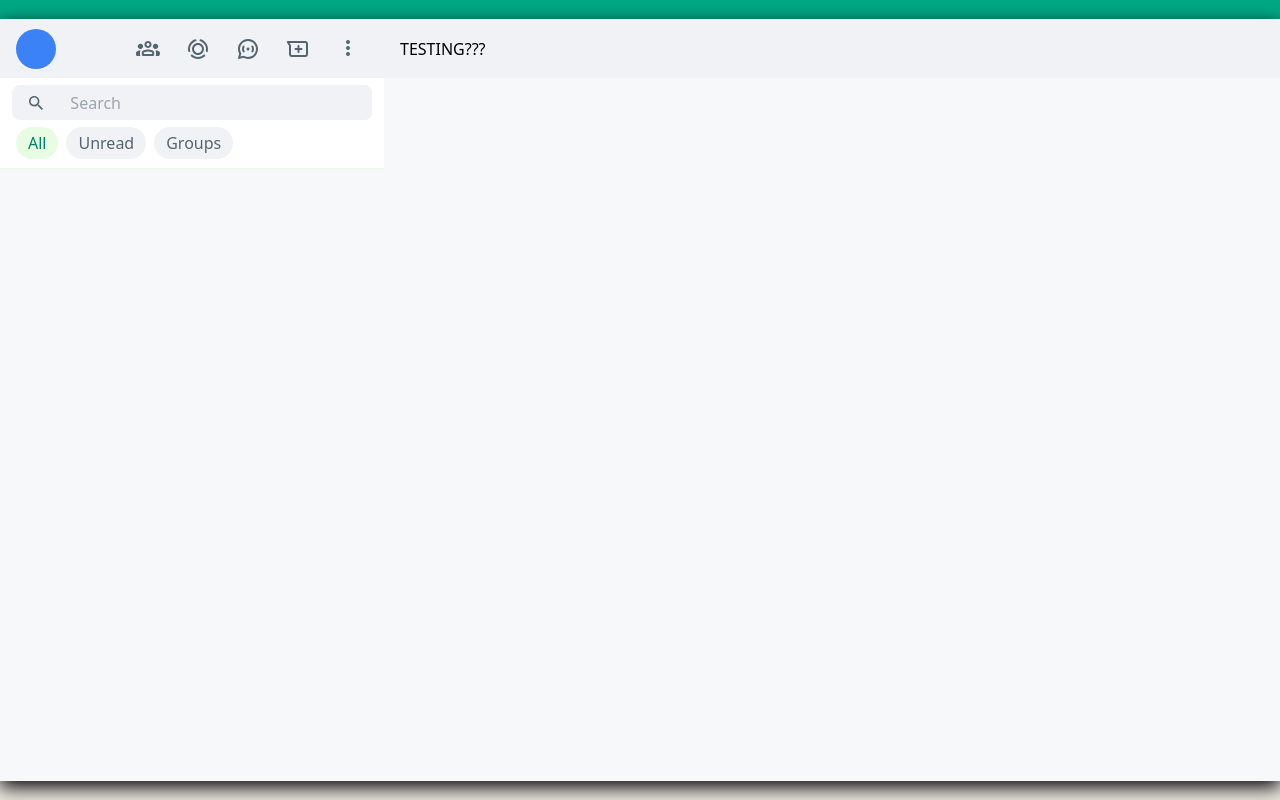
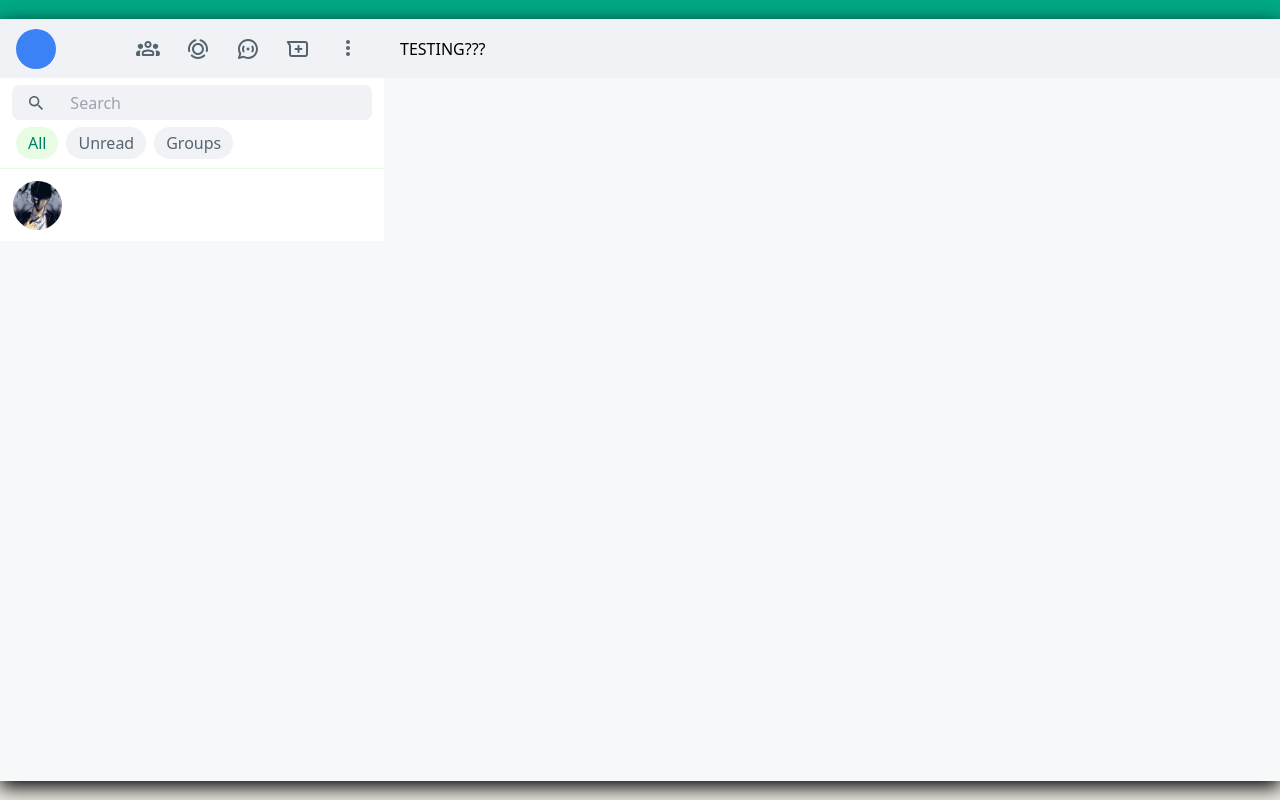
Before and after one commit to kohzhixian/ConnectWithPeople-frontend, a React (Vite) app: page / in a window 1280 px wide. Built offline with nearby package versions, Linux system fonts and the light colour scheme.

Commit message:
added mockimages, create chat  room icon, create constants for tab button

```diff
--- /dev/null
+++ b/src/components/ChatRoomIcon.tsx
@@ -0,0 +1,10 @@
+export const ChatRoomIcon = ({ imageIcon }: { imageIcon: string }) => {
+  console.log("image icon: ", imageIcon);
+  return (
+    <img
+      src={imageIcon}
+      alt="chat room icon"
+      className="h-[49px] w-[49px] rounded-full"
+    />
+  );
+};
--- a/src/components/DropDownMenuIcon.tsx
+++ b/src/components/DropDownMenuIcon.tsx
@@ -10,7 +10,7 @@ export const DropDownMenuIcon = () => {
         version="1.1"
         x="0px"
         y="0px"
-        enable-background="new 0 0 24 24"
+        enableBackground="new 0 0 24 24"
       >
         <path
           fill="currentColor"
--- a/src/components/Overlay.tsx
+++ b/src/components/Overlay.tsx
@@ -1,10 +1,12 @@
+import { TabButtonLabel } from "../constants/TabButtonLabel";
+import { ChatRoomIcon } from "./ChatRoomIcon";
 import { SearchIcon } from "./SearchIcon";
 import { SearchTextfield } from "./SearchTextfield";
 import { TabButton } from "./TabButton";
 import { TopPanel } from "./TopPanel";
 import { TopPanelIcons } from "./TopPanelIcons";
 import { TopPanelProfile } from "./TopPanelProfile";
-
+import mockTestImage2 from "../assets/images/mock-test-image2.jpg";
 export const Overlay = () => {
   return (
     <div className="absolute mt-[19px] mb-[19px] inset-0 flex items-center justify-center">
@@ -25,9 +27,23 @@ export const Overlay = () => {
                 </div>
               </div>
               <div className="relative box-border flex flex-row px-4 gap-x-2 bg-white h-[42px] border-b border-b-1 border-[#e7fce3] p-t-[2px] p-b-[7px]">
-                <TabButton isActive={true} tabButtonLabel="All" />
-                <TabButton isActive={false} tabButtonLabel="Unread" />
-                <TabButton isActive={false} tabButtonLabel="Groups" />
+                <TabButton
+                  isActive={true}
+                  tabButtonLabel={TabButtonLabel.allButtonLabel}
+                />
+                <TabButton
+                  isActive={false}
+                  tabButtonLabel={TabButtonLabel.unreadButtonLabel}
+                />
+                <TabButton
+                  isActive={false}
+                  tabButtonLabel={TabButtonLabel.groupsButtonLabel}
+                />
+              </div>
+              <div className="flex flex-row relative h-[72px] w-[491px] bg-white">
+                <div className="flex h-[72px] w-[77px] pl-[13px] pr-[15px] items-center">
+                  <ChatRoomIcon imageIcon={mockTestImage2} />
+                </div>
               </div>
             </div>
           </div>
--- a/src/components/SearchIcon.tsx
+++ b/src/components/SearchIcon.tsx
@@ -10,7 +10,7 @@ export const SearchIcon = () => {
         version="1.1"
         x="0px"
         y="0px"
-        enable-background="new 0 0 24 24"
+        enableBackground="new 0 0 24 24"
       >
         <title>search</title>
         <path
--- /dev/null
+++ b/src/constants/TabButtonLabel.ts
@@ -0,0 +1,5 @@
+export const TabButtonLabel = {
+  allButtonLabel: "All",
+  unreadButtonLabel: "Unread",
+  groupsButtonLabel: "Groups",
+};
```
Also changed, not shown: src/assets/images/mock-test-image.jpg (added), src/assets/images/mock-test-image2.jpg (added).
